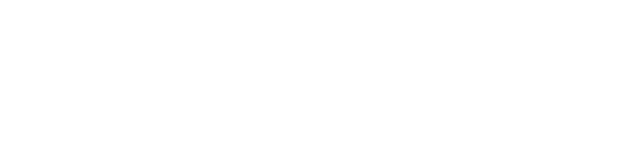
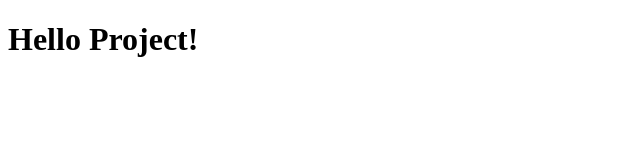
Before and after one commit to samarpratap/project, a plain HTML site: page site/index.html in a window 1280 px wide. Shown: the whole page, without its empty margins (0-640 px from the left). Drawn offline with Linux system fonts and the light colour scheme.

Commit message:
My first page.

```diff
--- a/site/index.html
+++ b/site/index.html
@@ -5,6 +5,6 @@
 	<title>MyProject</title>
 </head>
 <body>
-
+<h1>Hello Project!</h1>
 </body>
 </html>
```
